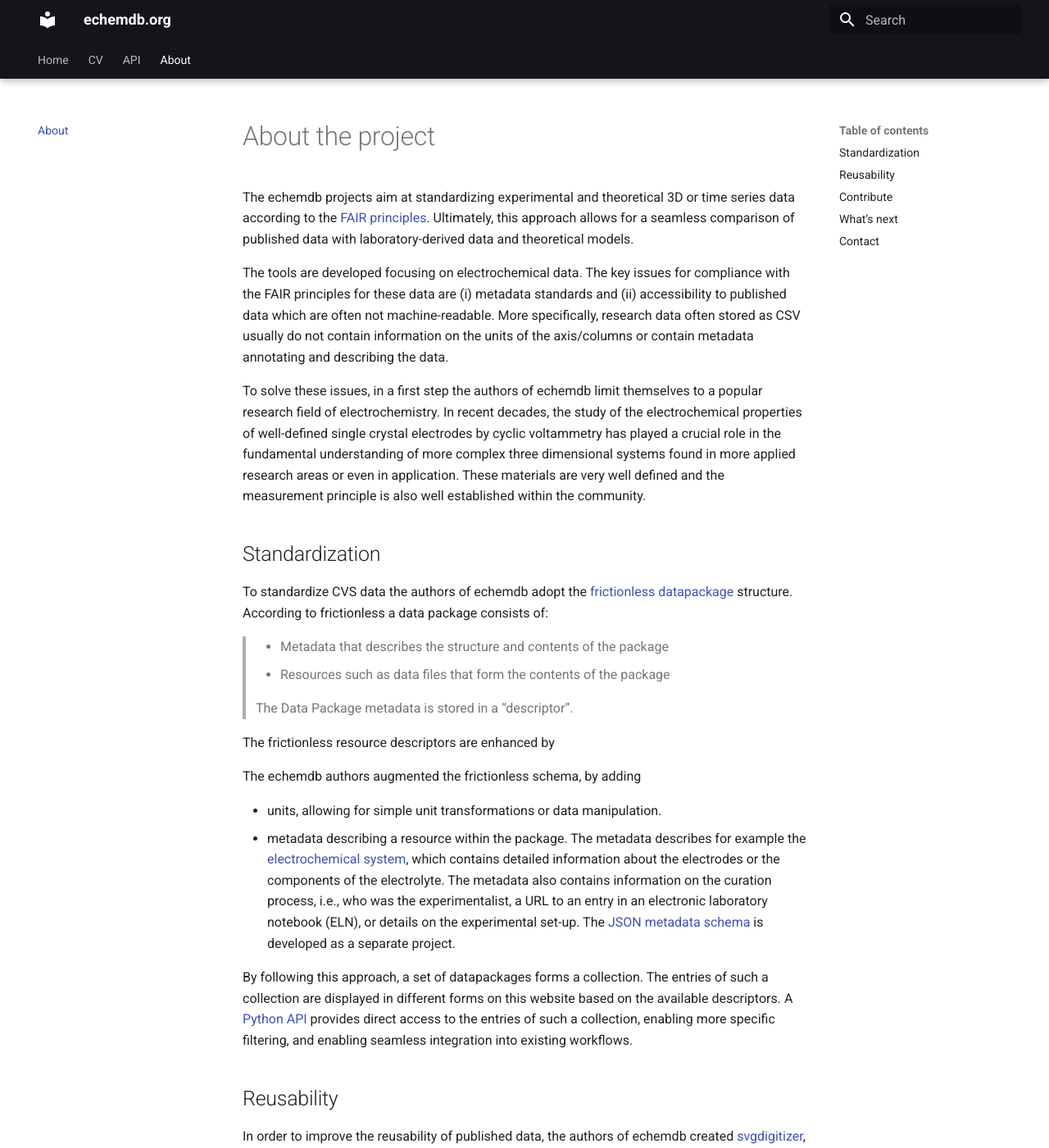
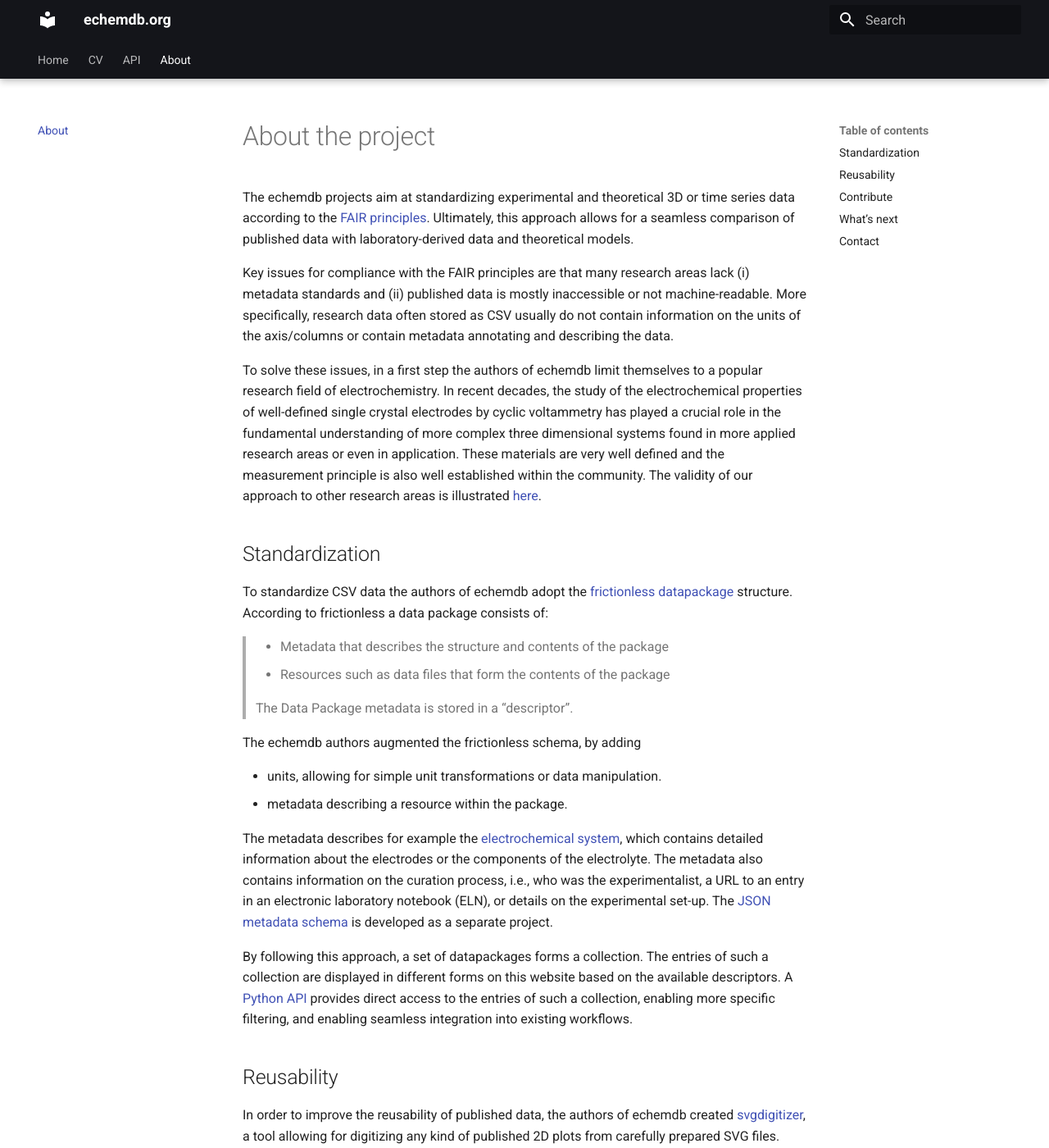
Before and after one commit to echemdb/website, an MkDocs documentation site: the page built from pages/about.md, in a window 1280 px wide and 1400 px high. Shown: the whole window at 82% size. Built offline with MkDocs 1.6.1 and Material for MkDocs 9.7.7, drawn with Linux system fonts in a browser that asks for light colours; comment, search, counter and statistics services are not loaded; some of the changed text lies outside the part shown.

Commit message:
improve about page

```diff
--- a/pages/about.md
+++ b/pages/about.md
@@ -5,10 +5,9 @@ according to the [FAIR principles](https://www.go-fair.org/fair-principles/).
 Ultimately, this approach allows for a seamless comparison of published data
 with laboratory-derived data and theoretical models.
 
-The tools are developed focusing on electrochemical data.
-The key issues for compliance with the FAIR principles for these data
-are (i) metadata standards and (ii) accessibility to published data
-which are often not machine-readable. More specifically, research data often stored as CSV
+Key issues for compliance with the FAIR principles are that many research areas lack
+(i) metadata standards and (ii) published data is mostly inaccessible or
+not machine-readable. More specifically, research data often stored as CSV
 usually do not contain information on the units of the axis/columns or contain metadata annotating
 and describing the data.
 
@@ -18,11 +17,12 @@ of the electrochemical properties of well-defined single crystal electrodes by
 cyclic voltammetry has played a crucial role in the fundamental understanding of more
 complex three dimensional systems found in more applied research areas or even in application.
 These materials are very well defined and the measurement principle is also well established
-within the community.
+within the community. The validity of our approach to other research areas
+is illustrated [here](https://echemdb.github.io/rawtofigure/intro.html).
 
 ## Standardization
 
-To standardize CVS data the authors of echemdb adopt
+To standardize CSV data the authors of echemdb adopt
 the [frictionless datapackage](https://specs.frictionlessdata.io/data-package/#introduction)
 structure.
 According to frictionless a data package consists of:
@@ -32,12 +32,11 @@ According to frictionless a data package consists of:
 >
 > The Data Package metadata is stored in a “descriptor”.
 
-The frictionless resource descriptors are enhanced by
-
 The echemdb authors augmented the frictionless schema, by adding
 
 * units, allowing for simple unit transformations or data manipulation.
 * metadata describing a resource within the package.
+
 The metadata describes for example the [electrochemical system](https://github.com/echemdb/metadata-schema/blob/main/examples/objects/system.yaml),
 which contains detailed information about the electrodes
 or the components of the electrolyte. The metadata also contains information
@@ -77,11 +76,12 @@ we would also be thrilled to hear about your ideas to extend these projects to o
 
 ## What's next
 
-The collection of metadata for a single measurement in the laboratory is often a tedious task.
-We are currently [developing a tool](https://github.com/echemdb/autotag-metadata)
-that stores a predefined set of metadata along with the measurement data.
-Furthermore we develop file converters for electrochemical data,
-which in combination with the metadata files produce a [unitpackage](https://echemdb.github.io/unitpackage/).
+We anticipate developing additional tools which help in generating [unitpackages](https://echemdb.github.io/unitpackage/)
+or allow for interacting with unitpackages.
+The latter comprises common tools for the evaluation of electrochemical data.
+We also plan to include other electrochemical data from methods other than cyclic voltammetry in our database,
+including data which have been recorded concomitantly, such as disc electrode currents
+or mass spectrometry signals.
 
 ## Contact
 
```
